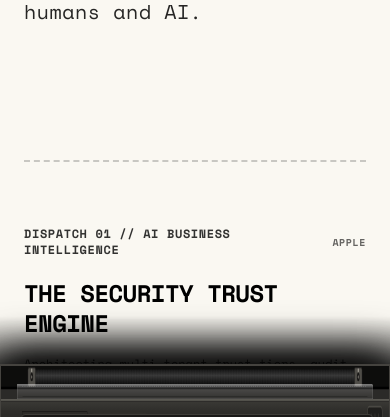
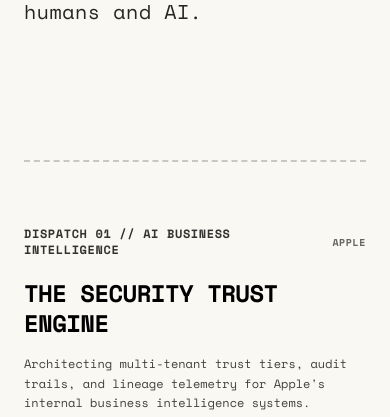
Before and after one commit to txrroy/portfolio, an Astro site: page / in a window 390 px wide. Shown: the part 368-785 px from the top of the page. Built offline with nearby package versions, Linux system fonts and the light colour scheme; Astro itself is replaced by a stand-in of ours.

Commit message:
Update PrinterSvg.astro

```diff
--- a/src/components/PrinterSvg.astro
+++ b/src/components/PrinterSvg.astro
@@ -1,7 +1,7 @@
 ---
 ---
 
-<div class="fixed bottom-0 left-0 right-0 w-full z-40 select-none pointer-events-none" id="printer-chassis">
+<div class="hidden md:block fixed bottom-0 left-0 right-0 w-full z-40 select-none pointer-events-none" id="printer-chassis">
 	<!-- Upward Shadow Cast onto the Emerging Paper -->
 	<div class="w-full max-w-[1400px] mx-auto h-12 bg-gradient-to-t from-black/60 to-transparent pointer-events-none"></div>
 
```
